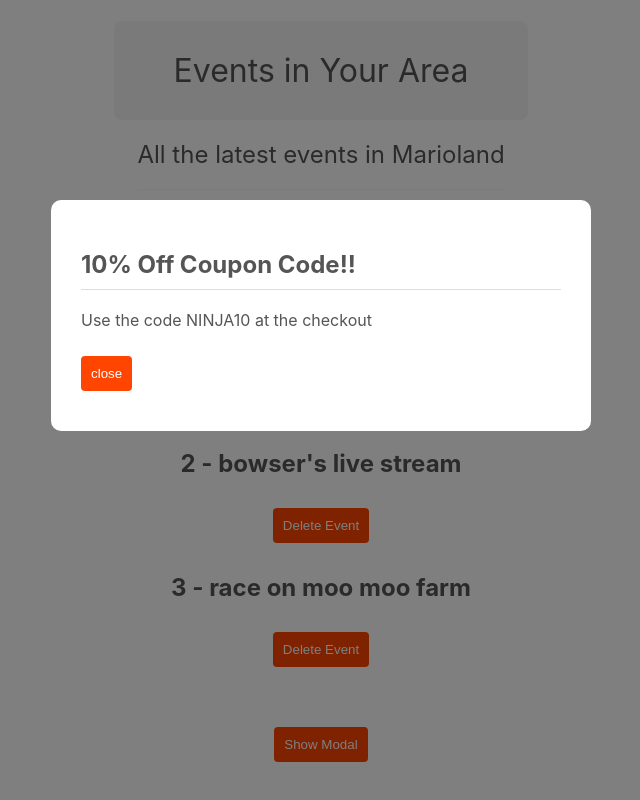
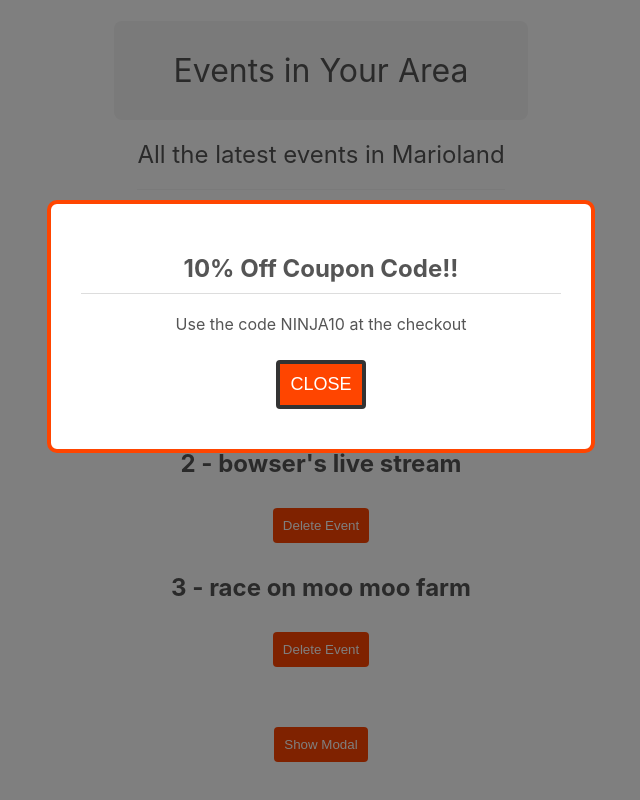
Before and after one commit to adamcope/my-react-app, a React (Create React App) app: page / in a window 1280 px wide. Both pictures are taken after a click on the button "Show Modal". Shown: the whole page, without its empty margins (319-959 px from the left). Built offline with nearby package versions, Linux system fonts and the light colour scheme.

Commit message:
lesson 38

```diff
--- a/src/App.js
+++ b/src/App.js
@@ -47,11 +47,11 @@
         </div>
       )}
       {showEvents &&
-        <EventList events={events} handleClick={handleClick} />}
+        <EventList events={ events } handleClick={ handleClick } />}
         <br/><br />
         <button onClick={setShowModal}>Show Modal</button>
 
-        {showModal && <Modal handleClose={handleClose}>
+        {showModal && <Modal handleClose={handleClose} isSalesModal={ true }>
         <h2>10% Off Coupon Code!!</h2>
         <p>Use the code NINJA10 at the checkout</p>
         </Modal>}
--- a/src/components/Modal.css
+++ b/src/components/Modal.css
@@ -17,3 +17,8 @@
   border-bottom: 1px solid #ddd;
   padding-bottom: 10px;
 }
+.modal .sales-btn{
+  border: 4px solid #333;
+  font-size: 18px;
+  text-transform: uppercase;
+}
--- a/src/components/Modal.js
+++ b/src/components/Modal.js
@@ -1,13 +1,26 @@
 import ReactDOM from "react-dom";
 import "./Modal.css";
 
-export default function Modal({ children, handleClose }) {
-  return ReactDOM.createPortal((
+export default function Modal({ children, handleClose, isSalesModal }) {
+  return ReactDOM.createPortal(
     <div className="modal-backdrop">
-      <div className="modal">
+      <div
+        className="modal"
+        style={{
+          border: "4px solid",
+          borderColor: isSalesModal ? "#ff4500" : "#555",
+          textAlign: "center",
+        }}
+      >
         {children}
-      <button onClick={handleClose}>close</button>
+        <button
+          onClick={handleClose}
+          className={isSalesModal ? "sales-btn" : ""}
+        >
+          close
+        </button>
       </div>
-    </div>
-  ), document.body);
+    </div>,
+    document.body
+  );
 }
```
